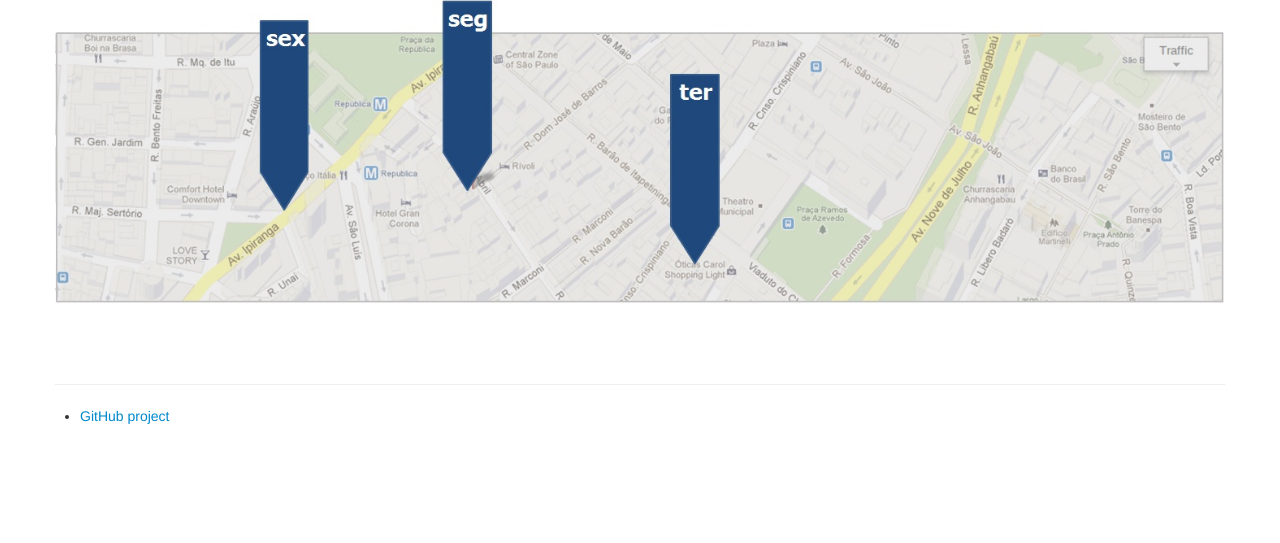
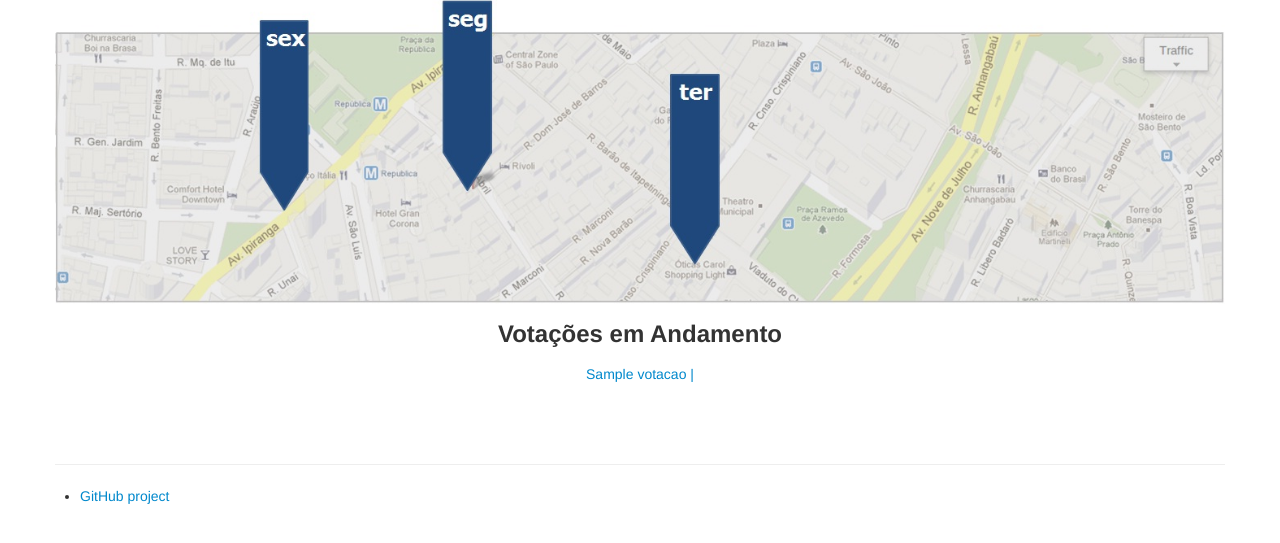
Before and after one commit to huogerac/cardapiododia, a Django app: page /votacao/ in a window 1280 px wide. Shown: the part 199-742 px from the top of the page. Run offline with Django 3.2, Linux system fonts and the light colour scheme; tables that the repository leaves empty hold one stand-in row (values such as "Sample post"); parts of the project's set-up code (start-up, migrations or seed data) failed here and were passed over; some libraries are stand-ins or nearby versions.

Commit message:
#5 - listagem das votações em andamento

```diff
--- a/django/votacao/templates/votacao/home.html
+++ b/django/votacao/templates/votacao/home.html
@@ -17,9 +17,10 @@
 
         <div id="votacoes_corrente">
 
+			<h3>Votações em Andamento</h2>
 
 			{% for votacao in listVotacao %}
-				<a href="/votacao/{{ votacao.id }}">{{ votacao.nome }}</a>
+				<a href="/votacao/{{ votacao.id }}">{{ votacao.nome }} | </a>
 			{% endfor %}
         </div>
     </div>
--- a/django/votacao/views.py
+++ b/django/votacao/views.py
@@ -9,7 +9,7 @@ from django.views.generic import ListView
 
 from django.db.models import Count
 
-from datetime import date, datetime, time, timedelta
+from datetime import date, datetime, time
 
 from .models import Votacao, Cardapio, Voto, Restaurante
 from .forms import VotacaoModelForm
@@ -17,9 +17,7 @@ from .forms import VotacaoModelForm
 def home(request):
 	menuId = 0
 	template_name = 'votacao/home.html'
-	dataInicio = datetime.combine(date.today(),time(0, 0, 0))
-	dataFim = datetime.combine(date.today(),time(23, 59, 59))
-	listVotacao = Votacao.objects.filter(data__range=(dataInicio, dataFim))[:10]
+	listVotacao = Votacao.objects.filter(data__gte=date.today())[:10]
 
 	return render(request, template_name, {'menuId':menuId, 'listVotacao':listVotacao })
 
```
